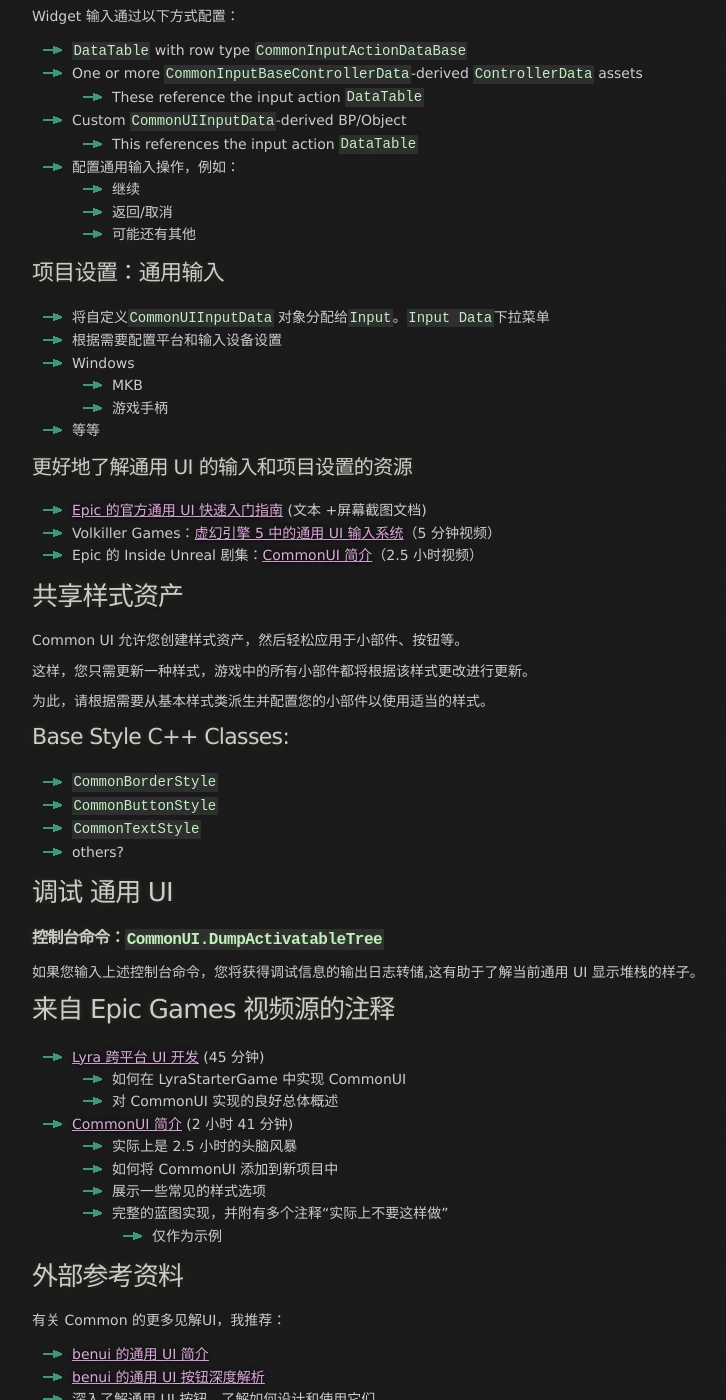
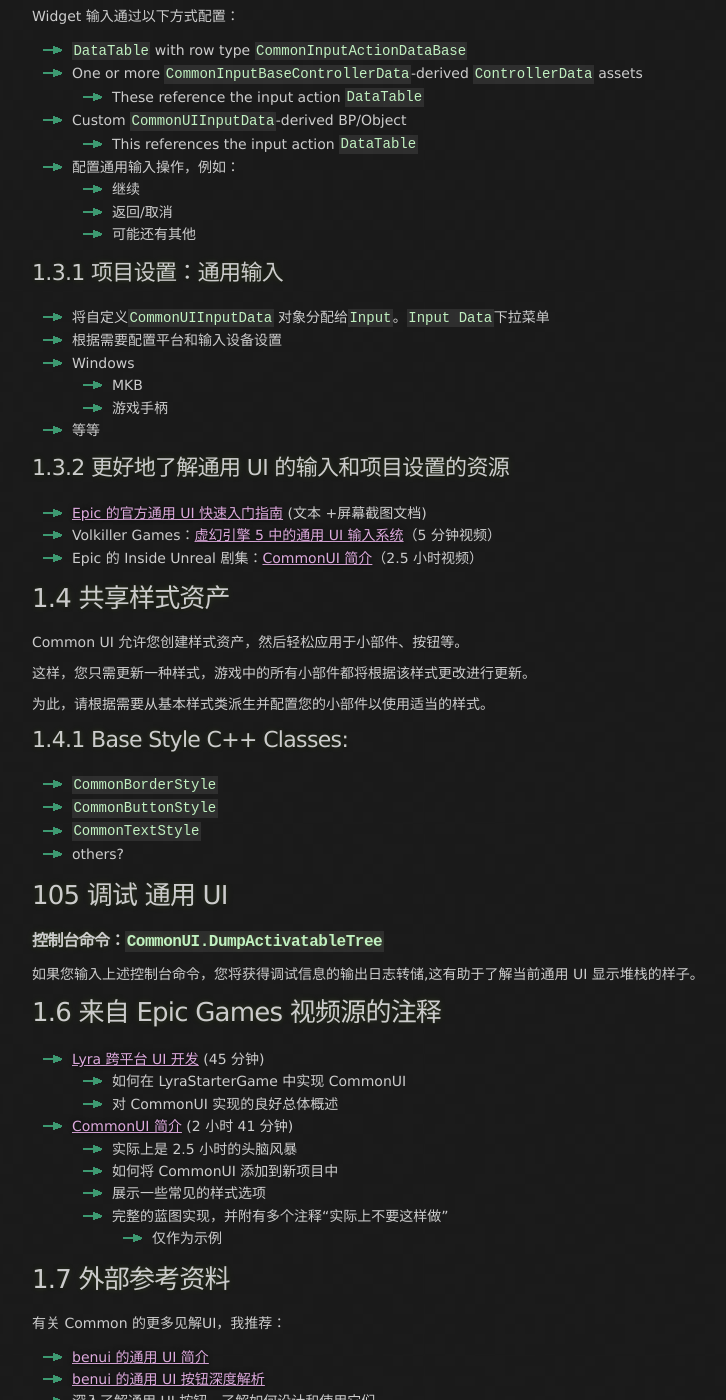
Before and after one commit to kuafu/kuafu.github.io, a Jekyll site: the page built from UE5/CommonUI/index.md, in a window 1280 px wide and 1400 px high, scrolled down 773 px. Shown: the whole window, without its empty margins (108-834 px from the left). Built offline with Jekyll 4.4.1, drawn with Linux system fonts in a browser that asks for light colours.

Commit message:
Common UI Plugin

```diff
--- a/UE5/CommonUI/index.md
+++ b/UE5/CommonUI/index.md
@@ -52,7 +52,7 @@ Widget 输入通过以下方式配置：
   - 可能还有其他
 
 
-### 项目设置：通用输入
+### 1.3.1 项目设置：通用输入
 
 - 将自定义`CommonUIInputData` 对象分配给`Input`。`Input Data`下拉菜单
 - 根据需要配置平台和输入设备设置
@@ -62,7 +62,7 @@ Widget 输入通过以下方式配置：
 - 等等
 
 
-#### 更好地了解通用 UI 的输入和项目设置的资源
+### 1.3.2 更好地了解通用 UI 的输入和项目设置的资源
 
 - [Epic 的官方通用 UI 快速入门指南](https://docs.unrealengine.com/5.0/en-US/common-ui-quickstart-guide-for-unreal-engine/) (文本 +屏幕截图文档)
 - Volkiller Games：[虚幻引擎 5 中的通用 UI 输入系统](https://youtu.be/q05jmFyeb0c)（5 分钟视频）
@@ -70,7 +70,7 @@ Widget 输入通过以下方式配置：
 
 
 
-## 共享样式资产
+## 1.4 共享样式资产
 Common UI 允许您创建样式资产，然后轻松应用于小部件、按钮等。
 
 这样，您只需更新一种样式，游戏中的所有小部件都将根据该样式更改进行更新。
@@ -78,14 +78,14 @@ Common UI 允许您创建样式资产，然后轻松应用于小部件、按钮
 为此，请根据需要从基本样式类派生并配置您的小部件以使用适当的样式。
 
 
-### Base Style C++ Classes:
+### 1.4.1 Base Style C++ Classes:
 - `CommonBorderStyle`
 - `CommonButtonStyle`
 - `CommonTextStyle`
 - others?
 
 
-## 调试 通用 UI
+## 105 调试 通用 UI
 
 ###### 控制台命令：`CommonUI.DumpActivatableTree`
 
@@ -94,7 +94,7 @@ Common UI 允许您创建样式资产，然后轻松应用于小部件、按钮
 <a id="Annotations"></a>
 <a id="Annotations_EpicGames"></a>
 
-## 来自 Epic Games 视频源的注释
+## 1.6 来自 Epic Games 视频源的注释
 - [Lyra 跨平台 UI 开发](./Annotations/EpicGames-Lyra-Cross-Platform-UI-Development) (45 分钟)
   - 如何在 LyraStarterGame 中实现 CommonUI
   - 对 CommonUI 实现的良好总体概述
@@ -108,7 +108,7 @@ Common UI 允许您创建样式资产，然后轻松应用于小部件、按钮
 <a id="Annotations_Other"></a>
 
 
-## 外部参考资料
+## 1.7 外部参考资料
 
 有关 Common 的更多见解UI，我推荐：
 
```
